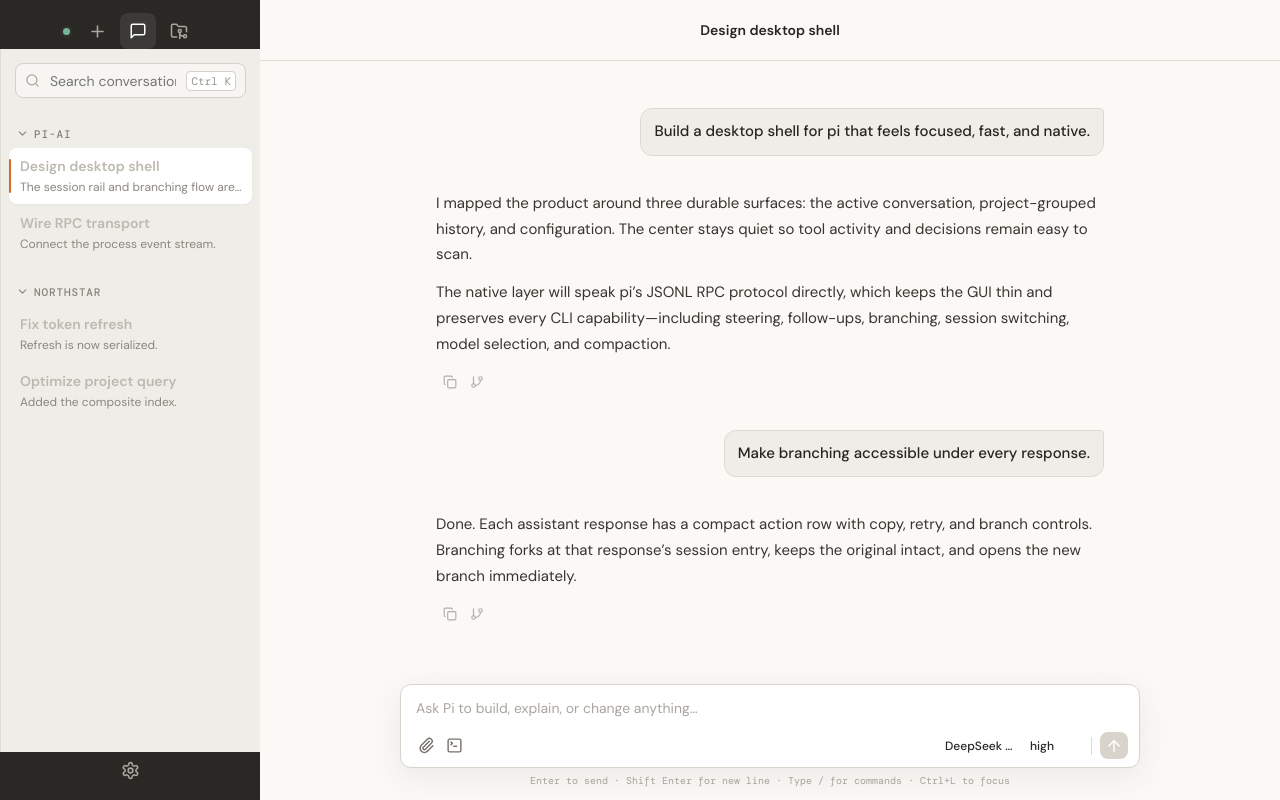
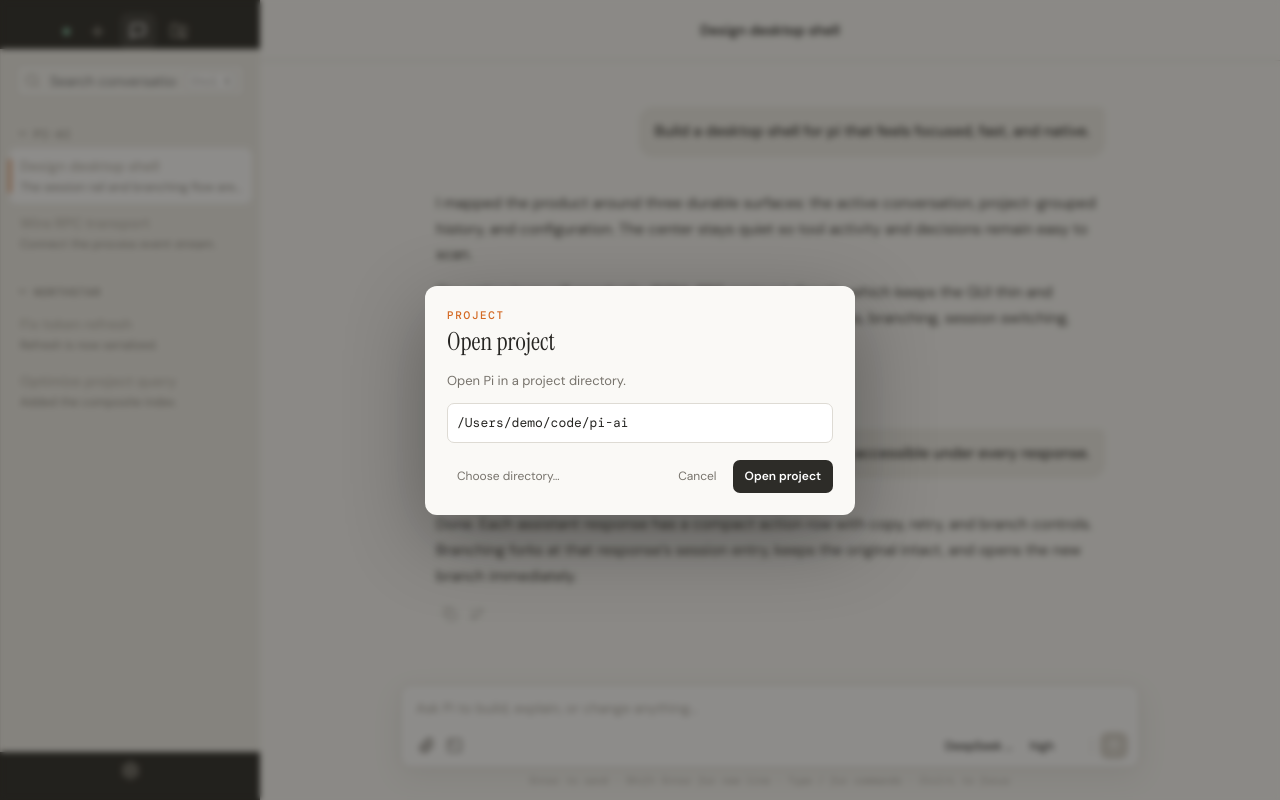
Before and after one commit to mattzq21/pi-op-out, a React (Vite) app: page / in a window 1280 px wide. Both pictures are taken after a click on the button 179 px from the left and 31 px from the top of the page. Built offline with nearby package versions, Linux system fonts and the light colour scheme.

Commit message:
Committed all changes

```diff
--- a/src/App.tsx
+++ b/src/App.tsx
@@ -6,6 +6,7 @@ import { SessionPanel, type SessionAction } from "./components/SessionPanel";
 import { SettingsView } from "./components/SettingsView";
 import { ExtensionDialog } from "./components/ExtensionDialog";
 import { TerminalView } from "./components/TerminalView";
+import { ProjectDialog } from "./components/ProjectDialog";
 import { defaultSettings } from "./defaults";
 import { keybindDefinitions, matchesShortcut } from "./lib/keybindings";
 import { findReplaceableAbortedTurn } from "./lib/abortedTurn";
@@ -40,6 +41,7 @@ export default function App() {
   const [dialog, setDialog] = useState<ExtensionUiRequest>(); const [notice, setNotice] = useState<{ title: string; message: string }>();
   const [statuses, setStatuses] = useState<Record<string, string>>({}); const [widgets, setWidgets] = useState<Record<string, string[]>>({});
   const [renameSession, setRenameSession] = useState<SessionSummary>();
+  const [projectOpen, setProjectOpen] = useState(false);
   const [relocatingSession, setRelocatingSession] = useState<SessionSummary>(); const [relocationError, setRelocationError] = useState<string>();
   const [terminalOpen, setTerminalOpen] = useState(false);
   const [composerDrafts, setComposerDrafts] = useState<Record<string, string>>({});
@@ -129,7 +131,7 @@ export default function App() {
   const setModel = async (model: Model) => { await transport.command({ type: "set_model", provider: model.provider, modelId: model.id }); setState((current) => ({ ...current, model })); };
   const setThinking = async (level: string) => { await transport.command({ type: "set_thinking_level", level }); setState((current) => ({ ...current, thinkingLevel: level })); };
   const saveSettings = async (value: AppSettings) => { if (value.notifications && "Notification" in window && Notification.permission === "default") await Notification.requestPermission(); await transport.saveSettings(value); await configureRuntime(value); setSettings(value); await refresh(); };
-  const openProject = async () => { try { const cwd = await transport.selectProjectDirectory(sessions.find((session) => session.id === state.sessionId)?.cwd); if (!cwd) return; setConnected(false); const value = await transport.openProject(cwd).then(() => refresh()); await configureRuntime(value); setConnected(true); setView("chat"); } catch (reason) { setConnected(true); setError(reason instanceof Error ? reason.message : String(reason)); } };
+  const openProject = async (cwd: string) => { setProjectOpen(false); try { setConnected(false); const value = await transport.openProject(cwd).then(() => refresh()); await configureRuntime(value); setConnected(true); setView("chat"); } catch (reason) { setConnected(true); setError(reason instanceof Error ? reason.message : String(reason)); } };
   const sessionAction = async (session: SessionSummary, action: SessionAction) => {
     if (action === "archive") {
       try {
@@ -177,11 +179,12 @@ export default function App() {
   }, [settings.keybindings]);
 
   return <div className={`app ${settings.theme === "system" ? (systemDark ? "dark" : "light") : settings.theme}`}>
-    <aside className="icon-rail"><nav><span className={`native-status ${connected ? "online" : ""}`} title={connected ? `${transport.mode} transport connected` : "Connecting"} /><IconButton label="New conversation" onClick={newSession}><Plus size={19} /></IconButton><IconButton label="Conversations" className={view === "chat" ? "active" : ""} onClick={() => setView("chat")}><MessageSquare size={18} /></IconButton><IconButton label="Projects" onClick={openProject}><FolderGit2 size={18} /></IconButton></nav>{view === "chat" && panelOpen && <SessionPanel sessions={sessions} activeId={state.sessionId} query={query} onQuery={setQuery} onSelect={selectSession} onAction={sessionAction} />}<div className="rail-bottom"><IconButton label="Settings" className={view === "settings" ? "active" : ""} onClick={() => setView("settings")}><Settings size={19} /></IconButton></div></aside>
+    <aside className="icon-rail"><nav><span className={`native-status ${connected ? "online" : ""}`} title={connected ? `${transport.mode} transport connected` : "Connecting"} /><IconButton label="New conversation" onClick={newSession}><Plus size={19} /></IconButton><IconButton label="Conversations" className={view === "chat" ? "active" : ""} onClick={() => setView("chat")}><MessageSquare size={18} /></IconButton><IconButton label="Projects" onClick={() => setProjectOpen(true)}><FolderGit2 size={18} /></IconButton></nav>{view === "chat" && panelOpen && <SessionPanel sessions={sessions} activeId={state.sessionId} query={query} onQuery={setQuery} onSelect={selectSession} onAction={sessionAction} />}<div className="rail-bottom"><IconButton label="Settings" className={view === "settings" ? "active" : ""} onClick={() => setView("settings")}><Settings size={19} /></IconButton></div></aside>
     {view === "chat" ? <div className="chat-workspace"><ChatView state={state} messages={messages} models={models} commands={commands} thinkingLevels={thinkingLevels} widgets={Object.values(widgets).flat()} statuses={Object.values(statuses)} draft={composerDraft} onDraftChange={setComposerDraft} onSend={send} onAbort={() => transport.command({ type: "abort" })} onOpenTerminal={() => setTerminalOpen(true)} onBranch={branch} onModel={setModel} onThinking={setThinking} />{terminalOpen && <TerminalView key={`${terminalSessionId}:${activeTerminal.id}`} cwd={messages.length > 0 ? sessions.find((session) => session.id === state.sessionId)?.cwd : undefined} terminals={sessionTerminals.tabs.map((terminal, index) => ({ id: terminal.id, label: index === 0 ? "Terminal" : `Terminal ${index + 1}` }))} activeId={activeTerminal.id} output={activeTerminal.output} exited={activeTerminal.exited} onAdd={addTerminal} onSelect={selectTerminal} onStart={startTerminal} onData={(data) => { void transport.writeTerminal(activeTerminal.id, data).catch((reason) => appendTerminalOutput(activeTerminal.id, `\r\nTerminal input failed: ${String(reason)}\r\n`)); }} onResize={(cols, rows) => { void transport.resizeTerminal(activeTerminal.id, cols, rows).catch(() => undefined); }} onDelete={deleteTerminal} onClose={() => setTerminalOpen(false)} />}</div> : <SettingsView settings={settings} onSave={saveSettings} />}
     {error && <div className="error-toast"><strong>Pi could not connect</strong><span>{error}</span><button onClick={() => setError(undefined)}>×</button></div>}
     {notice && <div className="error-toast"><strong>{notice.title}</strong><span>{notice.message}</span><button onClick={() => setNotice(undefined)}>×</button></div>}
     {dialog && <ExtensionDialog request={dialog} onRespond={(response) => { void transport.command({ type: "extension_ui_response", id: dialog.id, ...response }); setDialog(undefined); }} />}
+    {projectOpen && <ProjectDialog initialPath={sessions.find((session) => session.id === state.sessionId)?.cwd || ""} onChooseDirectory={(currentPath) => transport.selectProjectDirectory(currentPath || undefined)} onOpen={(cwd) => void openProject(cwd)} onCancel={() => setProjectOpen(false)} />}
     {renameSession && <ExtensionDialog request={{ type: "extension_ui_request", id: "rename-session", method: "input", title: "Rename conversation", prefill: renameSession.name }} onRespond={(response) => { setRenameSession(undefined); if (typeof response.value === "string" && response.value.trim()) { const name = response.value.trim(); void transport.command({ type: "set_session_name", name }).then(() => { setState((current) => ({ ...current, sessionName: name })); void refresh(); }); } }} />}
     {relocatingSession && <ExtensionDialog request={{ type: "extension_ui_request", id: `relocate-${relocatingSession.id}`, method: "input", title: "Locate conversation project", message: `The original project directory no longer exists: ${relocatingSession.cwd}. Enter its new location to open this conversation.`, error: relocationError, placeholder: "Replacement project directory", prefill: sessions.find((session) => session.id === state.sessionId && session.cwdExists !== false)?.cwd || "" }} onRespond={(response) => { if (response.cancelled) { setRelocationError(undefined); setRelocatingSession(undefined); return; } const cwd = typeof response.value === "string" ? response.value.trim() : ""; if (!cwd) { setRelocationError("Path can't be empty"); return; } const session = relocatingSession; setRelocationError(undefined); setRelocatingSession(undefined); void transport.relocateSession(session.path, cwd).then(() => transport.command({ type: "switch_session", sessionPath: session.path })).then(() => refresh()).catch((reason: unknown) => setError(reason instanceof Error ? reason.message : String(reason))); }} />}
   </div>;
--- /dev/null
+++ b/src/components/ProjectDialog.tsx
@@ -0,0 +1,29 @@
+import { useState } from "react";
+
+interface Props {
+  initialPath: string;
+  onChooseDirectory: (currentPath: string) => Promise<string | null>;
+  onOpen: (path: string) => void;
+  onCancel: () => void;
+}
+
+export function ProjectDialog({ initialPath, onChooseDirectory, onOpen, onCancel }: Props) {
+  const [path, setPath] = useState(initialPath);
+  const [error, setError] = useState<string>();
+  const [choosing, setChoosing] = useState(false);
+  const open = () => { const value = path.trim(); if (!value) { setError("Path can't be empty"); return; } onOpen(value); };
+  const choose = async () => {
+    setChoosing(true); setError(undefined);
+    try { const selected = await onChooseDirectory(path.trim()); if (selected) setPath(selected); }
+    catch (reason) { setError(reason instanceof Error ? reason.message : String(reason)); }
+    finally { setChoosing(false); }
+  };
+  return <div className="modal-backdrop" role="presentation" onMouseDown={(event) => { if (event.target === event.currentTarget) onCancel(); }}>
+    <section className="extension-dialog" role="dialog" aria-modal="true" aria-labelledby="project-dialog-title">
+      <p className="eyebrow">Project</p><h2 id="project-dialog-title">Open project</h2><p>Open Pi in a project directory.</p>
+      <input autoFocus aria-label="Project directory" value={path} placeholder="/path/to/project" onChange={(event) => { setPath(event.target.value); setError(undefined); }} onKeyDown={(event) => { if (event.key === "Enter") open(); }} />
+      {error && <p className="dialog-error" role="alert">{error}</p>}
+      <div className="dialog-actions"><button className="browse-directory" disabled={choosing} onClick={() => void choose()}>{choosing ? "Choosing…" : "Choose directory…"}</button><button onClick={onCancel}>Cancel</button><button className="primary-button" onClick={open}>Open project</button></div>
+    </section>
+  </div>;
+}
--- a/src/lib/mockTransport.ts
+++ b/src/lib/mockTransport.ts
@@ -34,7 +34,7 @@ export class MockTransport implements PiTransport {
   async relocateSession(sessionPath: string, cwd: string) { const session = this.sessions.find((item) => item.path === sessionPath); if (!session) throw new Error("Session not found"); session.cwd = cwd; session.project = cwd.split(/[\\/]/).filter(Boolean).at(-1) || "Workspace"; session.cwdExists = true; }
   async loadSettings() { return structuredClone(this.settings); }
   async saveSettings(settings: AppSettings) { this.settings = structuredClone(settings); localStorage.setItem("pi-ui-settings", JSON.stringify(settings)); }
-  async selectProjectDirectory() { return null; }
+  async selectProjectDirectory() { return "/Users/demo/code/northstar"; }
   async openProject(cwd: string) {
     const project = cwd.split(/[\\/]/).filter(Boolean).at(-1) || "Workspace"; const candidate = this.sessions.find((session) => session.project === project);
     if (candidate) await this.command({ type: "switch_session", sessionPath: candidate.path }); else { await this.command({ type: "new_session" }); const session = this.sessions.find((item) => item.id === this.state.sessionId); if (session) { session.cwd = cwd; session.project = project; } }
--- a/src/styles.css
+++ b/src/styles.css
@@ -91,7 +91,7 @@ kbd { font: 11px "DM Mono"; border: 1px solid #d5d1c9; background: white; paddin
 .command-fields { display: grid; grid-template-columns: 120px 1fr; gap: 8px; margin-top: 11px; }.command-fields label { display: grid; gap: 4px; }
 .error-toast { position: fixed; z-index: 10; left: 74px; bottom: 16px; max-width: 390px; background: #352c29; color: white; border-radius: 8px; padding: 10px 35px 10px 12px; display: grid; gap: 2px; box-shadow: 0 8px 30px #0003; }.error-toast strong { font-size: 12px; }.error-toast span { font-size: 11px; color: #d6cac6; }.error-toast button { position: absolute; right: 8px; top: 8px; border: 0; background: transparent; color: white; }
 .modal-backdrop { position: fixed; inset: 0; z-index: 20; background: #1d1b1780; display: grid; place-items: center; backdrop-filter: blur(3px); }.extension-dialog { width: min(430px, calc(100vw - 40px)); border-radius: 12px; background: var(--paper); color: var(--ink); box-shadow: 0 24px 80px #0005; padding: 22px; }.extension-dialog h2 { margin: 0 0 7px; font: 25px "Instrument Serif"; }.extension-dialog > p:not(.eyebrow) { color: var(--muted); font-size: 13px; line-height: 1.5; }.extension-dialog > input, .extension-dialog > textarea { width: 100%; border: 1px solid var(--line); border-radius: 7px; background: white; outline: 0; padding: 9px; font: 13px/1.5 "DM Mono"; resize: vertical; }.dialog-options { display: grid; gap: 6px; margin-top: 14px; }.dialog-options button { height: 35px; border: 1px solid var(--line); background: white; border-radius: 7px; text-align: left; padding: 0 10px; font-size: 13px; }.dialog-options button:hover { border-color: var(--accent); }.dialog-actions { display: flex; justify-content: flex-end; gap: 6px; margin-top: 17px; }.dialog-actions > button:not(.primary-button) { height: 33px; border: 0; background: transparent; color: var(--muted); font-size: 12px; padding: 0 10px; }
-.extension-dialog > .dialog-error { margin: 7px 1px 0; color: #c64f38; font-size: 12px; }
+.extension-dialog > .dialog-error { margin: 7px 1px 0; color: #c64f38; font-size: 12px; }.dialog-actions .browse-directory { margin-right: auto; border: 1px solid var(--line); border-radius: 7px; background: transparent; color: var(--muted); padding: 0 10px; }.dialog-actions .browse-directory:hover { background: #efede7; color: var(--ink); }.dialog-actions .browse-directory:disabled { opacity: .6; cursor: default; }
 
 .app.dark {
   color-scheme: dark;
```
Also changed, not shown: 1 other file (tests, documents, lock files or other folders).
